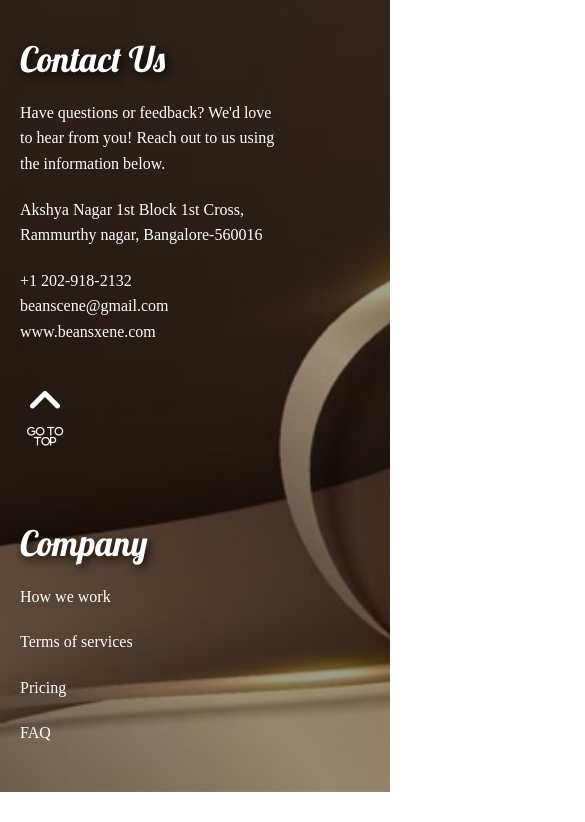
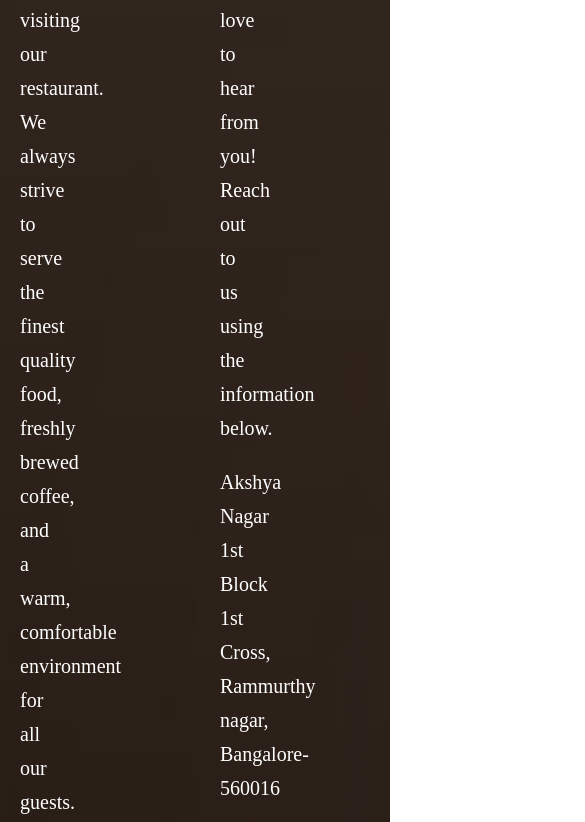
Before and after one commit to Areeba-Ehtasham/coffe, a plain HTML site: page coffee/index.html in a window 390 px wide. Shown: the part 6257-7079 px from the top of the page, 585 px wide, since content can reach past the window. Before the commit the page ends 7049 px from the top, so only its background shows below. Drawn offline with nearby package versions, Linux system fonts and the light colour scheme.

Commit message:
Add files via upload

```diff
--- a/coffee/style.css
+++ b/coffee/style.css
@@ -1143,38 +1143,3 @@ h3{
     font-size: 10px;
     margin-top: 5px;
 }
-@media screen and (max-width: 1024px) {
-
-  .cont8 {
-    flex-direction: column;   /* row → column */
-    gap: 40px;               /* 200px hata ke small gap */
-    padding: 30px 20px;
-    align-items: flex-start;
-    min-height: auto;
-  }
-
-  .cont8head {
-    font-size: 35px;
-    margin-top: 20px;
-    text-align: left;
-  }
-
-  .cont8par {
-    font-size: 16px;
-    width: 100%;
-    line-height: 1.6;
-  }
-
-  .cont8div,
-  .cont9div,
-  .cont10div {
-    width: 100%;
-  }
-
-  #icon5 {
-    font-size: 40px;
-    margin-left: 0;
-    margin-top: 20px;
-  }
-
-}
```
